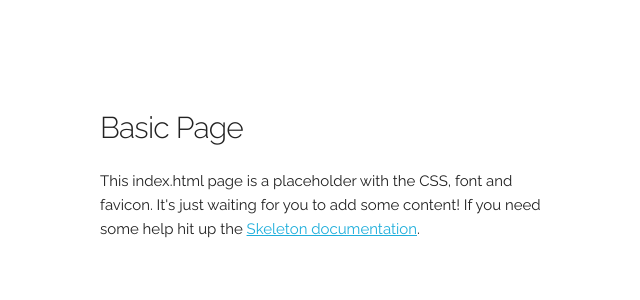
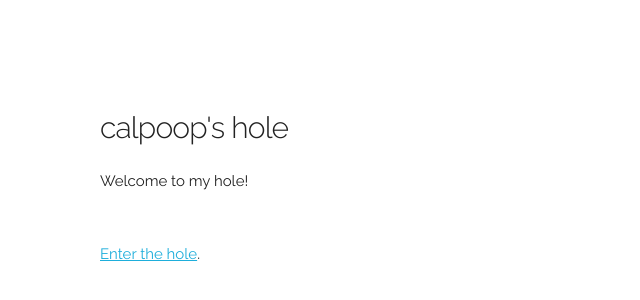
Before and after one commit to calpoop/hole, a plain HTML site: page index.html in a window 1280 px wide. Shown: the part 132-432 px from the top of the page, without its empty margins (60-700 px from the left). Drawn offline with Linux system fonts and the light colour scheme.

Commit message:
update index.html with more calpoop-iness

```diff
--- a/index.html
+++ b/index.html
@@ -5,7 +5,7 @@
   <!-- Basic Page Needs
   –––––––––––––––––––––––––––––––––––––––––––––––––– -->
   <meta charset="utf-8">
-  <title>Your page title here :)</title>
+  <title>The hole of calpoop</title>
   <meta name="description" content="">
   <meta name="author" content="">
 
@@ -34,8 +34,10 @@
   <div class="container">
     <div class="row">
       <div class="one-half column" style="margin-top: 25%">
-        <h4>Basic Page</h4>
-        <p>This index.html page is a placeholder with the CSS, font and favicon. It's just waiting for you to add some content! If you need some help hit up the <a href="http://www.getskeleton.com">Skeleton documentation</a>.</p>
+        <h4>calpoop's hole</h4>
+        <p>Welcome to my hole!</p>
+        <br>
+        <p><a href="https://fbkf739u1l.execute-api.us-east-1.amazonaws.com/dev/">Enter the hole</a>.</p>
       </div>
     </div>
   </div>
```
